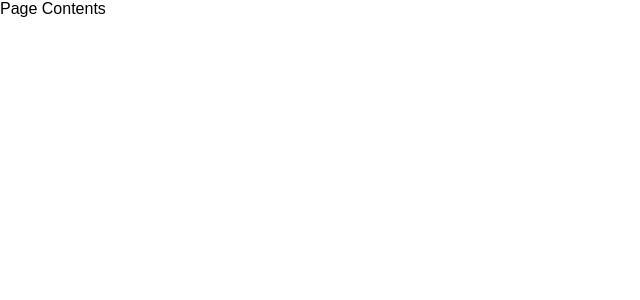
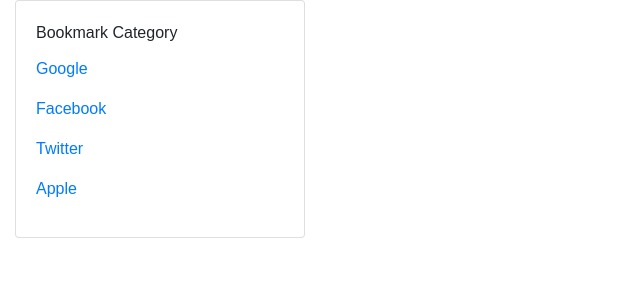
Before and after one commit to bmcveigh/bookmark-web, a React (Create React App) app: page / in a window 1280 px wide. Shown: the top 300 px of the page, without its empty margins (0-640 px from the left). Built offline with nearby package versions, Linux system fonts and the light colour scheme; the HTML template or start-up script is replaced by a standard one.

Commit message:
Getting the structure in for adding bookmark categories.

```diff
--- a/package.json
+++ b/package.json
@@ -3,6 +3,7 @@
   "version": "0.1.0",
   "private": true,
   "dependencies": {
+    "@types/reactstrap": "^7.1.3",
     "react": "^16.8.4",
     "react-dom": "^16.8.4",
     "react-redux": "^6.0.1",
--- a/public/index.html
+++ b/public/index.html
@@ -20,6 +20,12 @@
       Learn how to configure a non-root public URL by running `npm run build`.
     -->
     <title>React App</title>
+
+
+    <script src="https://code.jquery.com/jquery-3.3.1.slim.min.js" integrity="sha384-q8i/X+965DzO0rT7abK41JStQIAqVgRVzpbzo5smXKp4YfRvH+8abtTE1Pi6jizo" crossorigin="anonymous"></script>
+    <script src="https://cdnjs.cloudflare.com/ajax/libs/popper.js/1.14.3/umd/popper.min.js" integrity="sha384-ZMP7rVo3mIykV+2+9J3UJ46jBk0WLaUAdn689aCwoqbBJiSnjAK/l8WvCWPIPm49" crossorigin="anonymous"></script>
+    <link rel="stylesheet" href="https://stackpath.bootstrapcdn.com/bootstrap/4.1.3/css/bootstrap.min.css" integrity="sha384-MCw98/SFnGE8fJT3GXwEOngsV7Zt27NXFoaoApmYm81iuXoPkFOJwJ8ERdknLPMO" crossorigin="anonymous">
+    <script src="https://stackpath.bootstrapcdn.com/bootstrap/4.1.3/js/bootstrap.min.js" integrity="sha384-ChfqqxuZUCnJSK3+MXmPNIyE6ZbWh2IMqE241rYiqJxyMiZ6OW/JmZQ5stwEULTy" crossorigin="anonymous"></script>
   </head>
   <body>
     <noscript>
--- /dev/null
+++ b/src/components/Categories/Categories.tsx
@@ -0,0 +1,19 @@
+import * as React from 'react';
+import {Col, Container, Row} from "reactstrap";
+import Category from "./Category/Category";
+
+class Categories extends React.Component {
+    public render() {
+        return (
+            <Container fluid={true}>
+                <Row>
+                    <Col md={3}>
+                        <Category/>
+                    </Col>
+                </Row>
+            </Container>
+        );
+    }
+}
+
+export default Categories;
--- /dev/null
+++ b/src/components/Categories/Category/Bookmarks/Bookmark/Bookmark.tsx
@@ -0,0 +1,17 @@
+import * as React from 'react';
+
+interface IBookmarkProps {
+    href: string;
+    title: string;
+}
+
+
+class Bookmark extends React.Component<IBookmarkProps> {
+    public render() {
+        return (
+            <p><a href={this.props.href}>{this.props.title}</a></p>
+        );
+    }
+}
+
+export default Bookmark;
--- /dev/null
+++ b/src/components/Categories/Category/Bookmarks/Bookmarks.tsx
@@ -0,0 +1,18 @@
+import * as React from 'react';
+import {CardText} from "reactstrap";
+import Bookmark from "./Bookmark/Bookmark";
+
+class Bookmarks extends React.Component {
+    public render() {
+        return (
+            <CardText>
+                <Bookmark href={"#"} title={"Google"}/>
+                <Bookmark href={"#"} title={"Facebook"}/>
+                <Bookmark href={"#"} title={"Twitter"}/>
+                <Bookmark href={"#"} title={"Apple"}/>
+            </CardText>
+        );
+    }
+}
+
+export default Bookmarks;
--- /dev/null
+++ b/src/components/Categories/Category/Category.tsx
@@ -0,0 +1,23 @@
+import * as React from 'react';
+import {Card, CardBody,
+    CardText, CardTitle} from "reactstrap";
+import Bookmarks from "./Bookmarks/Bookmarks";
+
+class Category extends React.Component {
+    public render() {
+        return (
+            <div>
+                <Card>
+                    <CardBody>
+                        <CardTitle>Bookmark Category</CardTitle>
+                        <CardText>
+                            <Bookmarks />
+                        </CardText>
+                    </CardBody>
+                </Card>
+            </div>
+        );
+    }
+}
+
+export default Category;
--- a/src/components/PageContents/PageContents.tsx
+++ b/src/components/PageContents/PageContents.tsx
@@ -1,10 +1,11 @@
 import * as React from 'react';
+import Categories from "../Categories/Categories";
 
 class PageContents extends React.Component {
     public render() {
         return (
             <div>
-                Page Contents
+                <Categories />
             </div>
         );
     }
```
